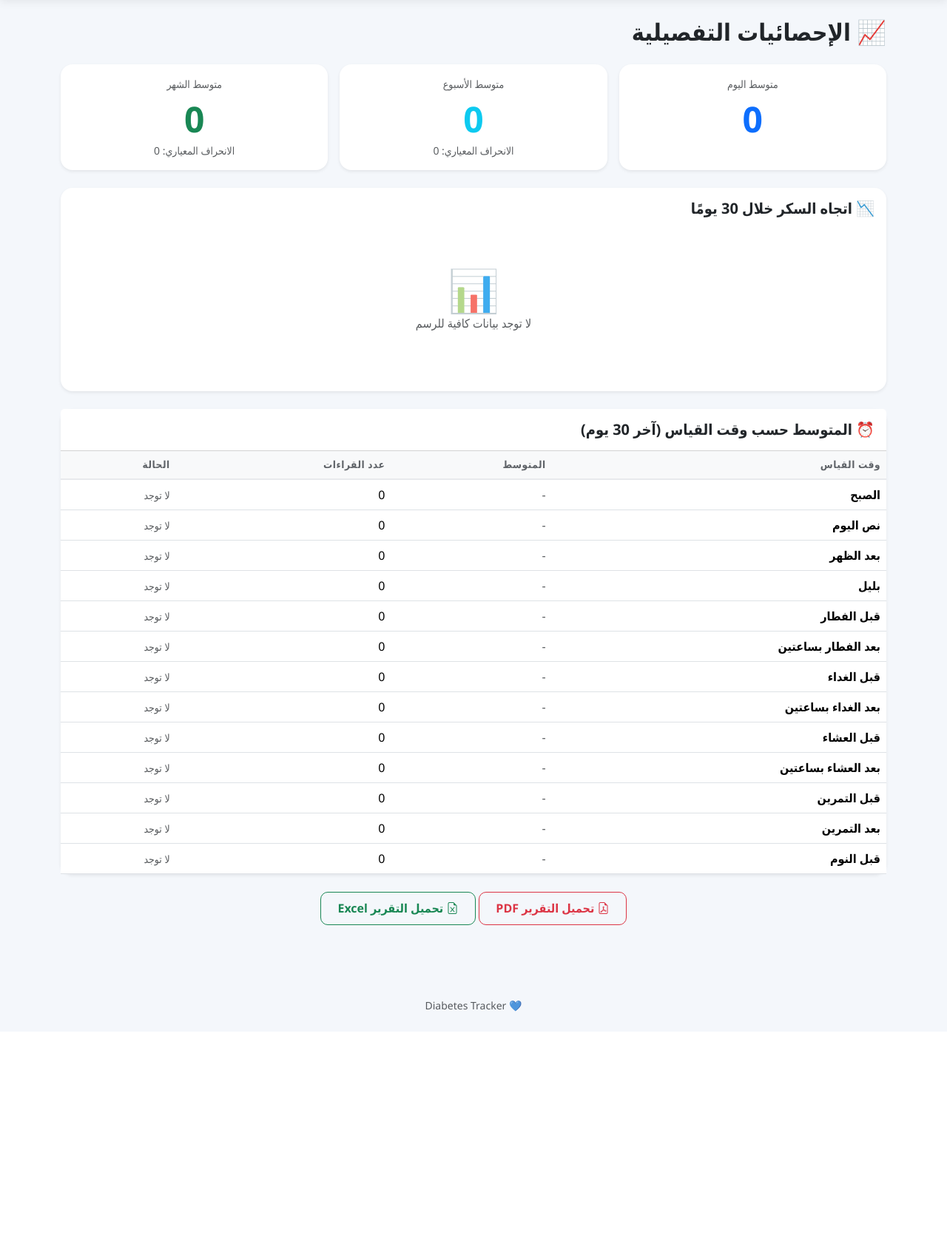
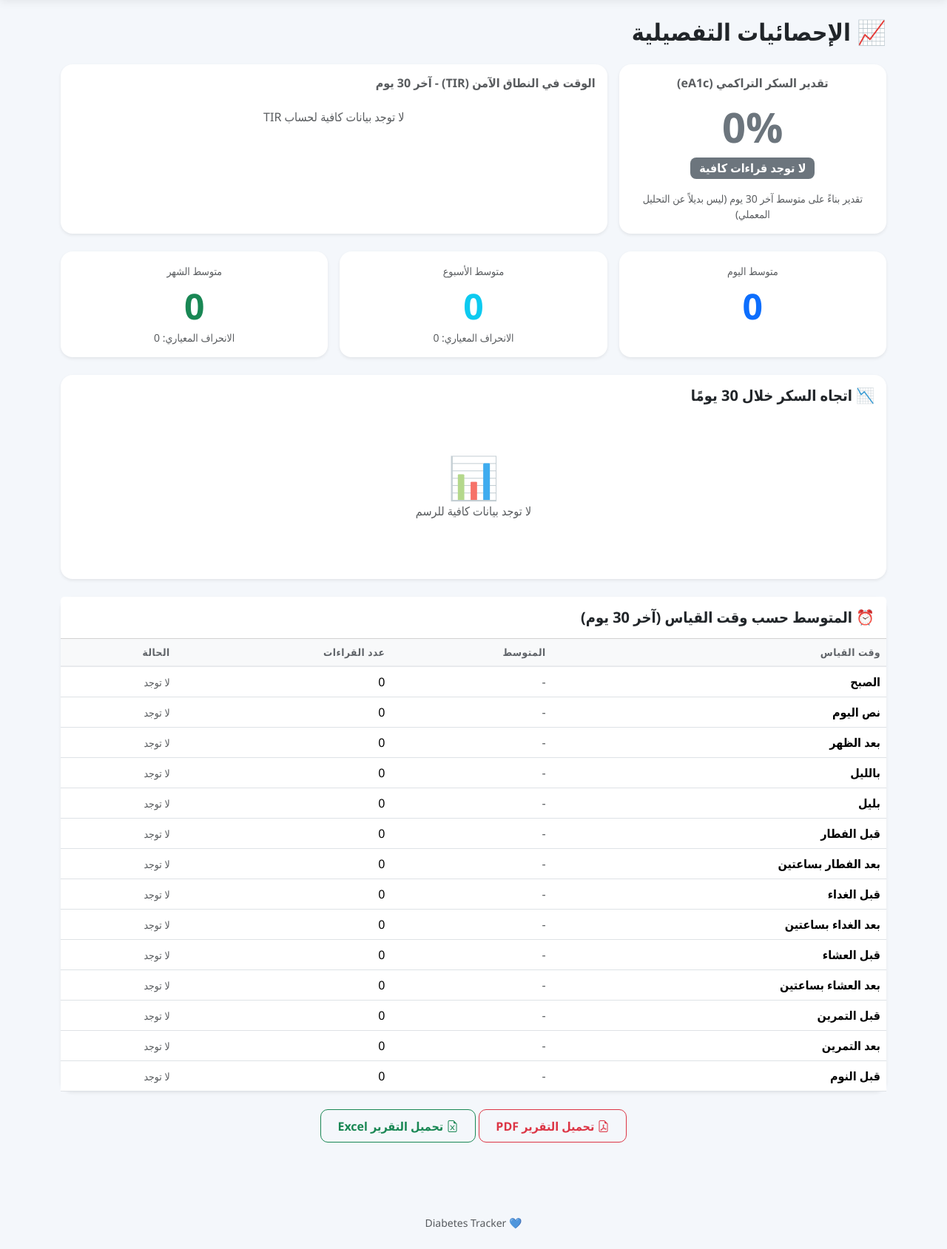
Before and after one commit to hussein8lolla/diabetes_app, a Flask app: page /readings/stats in a window 1280 px wide. Shown: the part 57-1746 px from the top of the page at 74% size. Before the commit the page ends 1425 px from the top, so only its background shows below. Run offline with Flask 3, Linux system fonts and the light colour scheme; the visitor is signed in with stand-in values (Sample User, id 1); data that the repository does not hold is empty; some libraries are stand-ins or nearby versions.

Commit message:
Add TIR, eA1c, and Carb features

```diff
--- a/forms.py
+++ b/forms.py
@@ -36,6 +36,7 @@ class ReadingForm(FlaskForm):
         ('Morning', 'الصبح'),
         ('Noon', 'نص اليوم'),
         ('Afternoon', 'بعد الظهر'),
+        ('Evening', 'بالليل'),
         ('Night', 'بليل'),
         ('Before Breakfast', 'قبل الفطار'),
         ('After Breakfast (2h)', 'بعد الفطار بساعتين'),
@@ -49,5 +50,6 @@ class ReadingForm(FlaskForm):
     ])
     medication_name = StringField('اسم الدواء', validators=[Optional(), Length(max=100)])
     medication_dose = FloatField('الجرعة', validators=[Optional(), NumberRange(min=0, max=200)])
+    carbs = IntegerField('الكربوهيدرات (بالجرام)', validators=[Optional(), NumberRange(min=0, max=500)]) # ✅ تمت الإضافة
     note = TextAreaField('ملاحظات', validators=[Optional(), Length(max=500)])
     submit = SubmitField('حفظ القياس')
--- a/models.py
+++ b/models.py
@@ -43,6 +43,7 @@ class Reading(db.Model):
     measurement_time = db.Column(db.String(50))
     medication_name = db.Column(db.String(100))
     medication_dose = db.Column(db.Float, default=0.0)
+    carbs = db.Column(db.Integer, default=0)  # ✅ تمت الإضافة هنا
     note = db.Column(db.Text)
     created_at = db.Column(db.DateTime, default=datetime.utcnow)
 
--- a/routes/readings.py
+++ b/routes/readings.py
@@ -29,6 +29,7 @@ def add():
             measurement_time=form.measurement_time.data,
             medication_name=form.medication_name.data or '',
             medication_dose=form.medication_dose.data or 0.0,
+            carbs=form.carbs.data or 0,  # ✅ تمت الإضافة
             note=form.note.data or ''
         )
         db.session.add(reading)
@@ -56,6 +57,7 @@ def edit(reading_id):
         reading.measurement_time = form.measurement_time.data
         reading.medication_name = form.medication_name.data or ''
         reading.medication_dose = form.medication_dose.data or 0.0
+        reading.carbs = form.carbs.data or 0  # ✅ تمت الإضافة
         reading.note = form.note.data or ''
         db.session.commit()
         flash('✅ تم تحديث القياس!', 'success')
@@ -88,8 +90,8 @@ def clear_all():
 def stats():
     def get_vals(days):
         start = (datetime.now() - timedelta(days=days)).strftime('%Y-%m-%d')
-        rows = Reading.query.filter_by(user_id=current_user.id)\
-                            .filter(Reading.date >= start).all()
+        rows = Reading.query.filter_by(user_id=current_user.id) \
+            .filter(Reading.date >= start).all()
         return [r.value for r in rows]
 
     today_vals = get_vals(0)
@@ -102,44 +104,72 @@ def stats():
     std_week = round(statistics.stdev(week_vals), 1) if len(week_vals) > 1 else 0
     std_month = round(statistics.stdev(month_vals), 1) if len(month_vals) > 1 else 0
 
+    # ================= حساب TIR و eA1c =================
+    total_readings = len(month_vals)
+    if total_readings > 0:
+        in_range = sum(1 for v in month_vals if 80 <= v <= 180)
+        high = sum(1 for v in month_vals if v > 180)
+        low = sum(1 for v in month_vals if v < 80)
+
+        tir_percentage = round((in_range / total_readings) * 100)
+        high_percentage = round((high / total_readings) * 100)
+        low_percentage = round((low / total_readings) * 100)
+
+        # حساب eA1c: (المتوسط + 46.7) / 28.7
+        ea1c = round((avg_month + 46.7) / 28.7, 1)
+
+        # تحديد حالة eA1c
+        if ea1c < 5.7:
+            a1c_status = "success"
+            a1c_text = "طبيعي"
+        elif ea1c < 6.5:
+            a1c_status = "warning"
+            a1c_text = "متوسط (ما قبل السكري)"
+        else:
+            a1c_status = "danger"
+            a1c_text = "مرتفع"
+    else:
+        tir_percentage = high_percentage = low_percentage = 0
+        ea1c = 0
+        a1c_status = "secondary"
+        a1c_text = "لا توجد قراءات كافية"
+
+    # إحصائيات وقت القياس
     time_labels = [
-        ('Morning', 'الصبح'),
-        ('Noon', 'نص اليوم'),
-        ('Afternoon', 'بعد الظهر'),
-        ('Night', 'بليل'),
-        ('Before Breakfast', 'قبل الفطار'),
-        ('After Breakfast (2h)', 'بعد الفطار بساعتين'),
-        ('Before Lunch', 'قبل الغداء'),
-        ('After Lunch (2h)', 'بعد الغداء بساعتين'),
-        ('Before Dinner', 'قبل العشاء'),
-        ('After Dinner (2h)', 'بعد العشاء بساعتين'),
-        ('Before Exercise', 'قبل التمرين'),
-        ('After Exercise', 'بعد التمرين'),
+        ('Morning', 'الصبح'), ('Noon', 'نص اليوم'), ('Afternoon', 'بعد الظهر'),
+        ('Evening', 'بالليل'), ('Night', 'بليل'),
+        ('Before Breakfast', 'قبل الفطار'), ('After Breakfast (2h)', 'بعد الفطار بساعتين'),
+        ('Before Lunch', 'قبل الغداء'), ('After Lunch (2h)', 'بعد الغداء بساعتين'),
+        ('Before Dinner', 'قبل العشاء'), ('After Dinner (2h)', 'بعد العشاء بساعتين'),
+        ('Before Exercise', 'قبل التمرين'), ('After Exercise', 'بعد التمرين'),
         ('Before Sleep', 'قبل النوم'),
     ]
     time_stats = []
     for en, ar in time_labels:
         start = (datetime.now() - timedelta(days=30)).strftime('%Y-%m-%d')
-        rows = Reading.query.filter_by(user_id=current_user.id, measurement_time=en)\
-                            .filter(Reading.date >= start).all()
+        rows = Reading.query.filter_by(user_id=current_user.id, measurement_time=en) \
+            .filter(Reading.date >= start).all()
         values = [r.value for r in rows]
         avg = round(statistics.mean(values), 1) if values else 0
         time_stats.append({'name_ar': ar, 'avg': avg, 'count': len(values)})
 
     chart_start = (datetime.now() - timedelta(days=30)).strftime('%Y-%m-%d')
-    chart_rows = Reading.query.filter_by(user_id=current_user.id)\
-                              .filter(Reading.date >= chart_start)\
-                              .order_by(Reading.date.asc(), Reading.time.asc()).all()
+    chart_rows = Reading.query.filter_by(user_id=current_user.id) \
+        .filter(Reading.date >= chart_start) \
+        .order_by(Reading.date.asc(), Reading.time.asc()).all()
     chart_labels = [f"{r.date} {r.time}" for r in chart_rows]
     chart_values = [r.value for r in chart_rows]
 
     return render_template('stats.html',
-        avg_today=avg_today, avg_week=avg_week, avg_month=avg_month,
-        std_week=std_week, std_month=std_month, time_stats=time_stats,
-        chart_labels=chart_labels, chart_values=chart_values)
+                           avg_today=avg_today, avg_week=avg_week, avg_month=avg_month,
+                           std_week=std_week, std_month=std_month, time_stats=time_stats,
+                           chart_labels=chart_labels, chart_values=chart_values,
+                           tir_percentage=tir_percentage, high_percentage=high_percentage,
+                           low_percentage=low_percentage,
+                           ea1c=ea1c, a1c_status=a1c_status, a1c_text=a1c_text, total_readings=total_readings
+                           )
 
 
-# ============ تصدير Excel ============
 @readings_bp.route('/export/excel')
 @login_required
 def export_excel():
@@ -150,7 +180,7 @@ def export_excel():
     ws = wb.active
     ws.title = "Diabetes Readings"
 
-    headers = ["Date", "Time", "Value", "Measurement Time", "Medication", "Dose", "Notes"]
+    headers = ["Date", "Time", "Value", "Measurement Time", "Medication", "Dose", "Carbs (g)", "Notes"]  # ✅ تمت الإضافة
     ws.append(headers)
 
     header_font = Font(bold=True, color="FFFFFF")
@@ -161,11 +191,11 @@ def export_excel():
         cell.fill = header_fill
         cell.alignment = Alignment(horizontal="center")
 
-    readings = Reading.query.filter_by(user_id=current_user.id)\
-                            .order_by(Reading.date.desc(), Reading.time.desc()).all()
+    readings = Reading.query.filter_by(user_id=current_user.id) \
+        .order_by(Reading.date.desc(), Reading.time.desc()).all()
     for r in readings:
         ws.append([r.date, r.time, r.value, r.measurement_time,
-                   r.medication_name, r.medication_dose, r.note])
+                   r.medication_name, r.medication_dose, r.carbs, r.note])  # ✅ تمت الإضافة
 
     for col in ws.columns:
         max_len = max((len(str(cell.value)) if cell.value else 0) for cell in col)
@@ -177,11 +207,10 @@ def export_excel():
 
     filename = f"diabetes_report_{current_user.username}_{datetime.now().strftime('%Y%m%d')}.xlsx"
     return send_file(output,
-        mimetype='application/vnd.openxmlformats-officedocument.spreadsheetml.sheet',
-        as_attachment=True, download_name=filename)
+                     mimetype='application/vnd.openxmlformats-officedocument.spreadsheetml.sheet',
+                     as_attachment=True, download_name=filename)
 
 
-# ============ تصدير PDF ============
 @readings_bp.route('/export/pdf')
 @login_required
 def export_pdf():
@@ -198,10 +227,10 @@ def export_pdf():
 
     styles = getSampleStyleSheet()
     title_style = ParagraphStyle('TitleStyle', parent=styles['Title'],
-        fontSize=18, textColor=colors.HexColor('#1a73e8'),
-        alignment=1, spaceAfter=20)
+                                 fontSize=18, textColor=colors.HexColor('#1a73e8'),
+                                 alignment=1, spaceAfter=20)
     subtitle_style = ParagraphStyle('SubtitleStyle', parent=styles['Heading2'],
-        fontSize=13, textColor=colors.HexColor('#333'), spaceAfter=10)
+                                    fontSize=13, textColor=colors.HexColor('#333'), spaceAfter=10)
 
     elements = []
     elements.append(Paragraph("Diabetes Readings Report", title_style))
@@ -212,8 +241,8 @@ def export_pdf():
 
     def get_vals(days):
         start = (datetime.now() - timedelta(days=days)).strftime('%Y-%m-%d')
-        rows = Reading.query.filter_by(user_id=current_user.id)\
-                            .filter(Reading.date >= start).all()
+        rows = Reading.query.filter_by(user_id=current_user.id) \
+            .filter(Reading.date >= start).all()
         return [r.value for r in rows]
 
     today_vals = get_vals(0)
@@ -248,18 +277,21 @@ def export_pdf():
     elements.append(Spacer(1, 20))
 
     elements.append(Paragraph("Recent Readings:", subtitle_style))
-    readings = Reading.query.filter_by(user_id=current_user.id)\
-                            .order_by(Reading.date.desc(), Reading.time.desc())\
-                            .limit(50).all()
+    readings = Reading.query.filter_by(user_id=current_user.id) \
+        .order_by(Reading.date.desc(), Reading.time.desc()) \
+        .limit(50).all()
 
     if readings:
-        table_data = [["Date", "Time", "Value", "Meas. Time", "Medication", "Dose"]]
+        table_data = [["Date", "Time", "Value", "Meas. Time", "Medication", "Dose", "Carbs(g)"]]  # ✅ تمت الإضافة
         for r in readings:
             table_data.append([r.date, r.time, str(r.value),
-                r.measurement_time or '-', r.medication_name or '-',
-                str(r.medication_dose or 0)])
+                               r.measurement_time or '-', r.medication_name or '-',
+                               str(r.medication_dose or 0), str(r.carbs or 0)])  # ✅ تمت الإضافة
+
+        # تعديل عرض الأعمدة عشان تاخد الـ 7 أعمدة
         readings_table = Table(table_data,
-            colWidths=[1*inch, 0.8*inch, 0.7*inch, 1.6*inch, 1.2*inch, 0.7*inch])
+                               colWidths=[0.8 * inch, 0.6 * inch, 0.6 * inch, 1.4 * inch, 1.0 * inch, 0.6 * inch,
+                                          0.6 * inch])
         readings_table.setStyle(TableStyle([
             ('BACKGROUND', (0, 0), (-1, 0), colors.HexColor('#1a73e8')),
             ('TEXTCOLOR', (0, 0), (-1, 0), colors.white),
--- a/templates/dashboard.html
+++ b/templates/dashboard.html
@@ -71,11 +71,12 @@
     <div class="card-body p-0">
         {% if readings %}
         <div class="table-responsive">
-            <table class="table table-hover align-middle mb-0">
+            <table class="table table-hover align-middle mb-0 text-nowrap">
                 <thead class="table-light">
                     <tr>
                         <th>التاريخ</th><th>الوقت</th><th>القيمة</th>
                         <th>وقت القياس</th><th>الدواء</th><th>الجرعة</th>
+                        <th>الكربوهيدرات</th> <!-- ✅ تمت الإضافة -->
                         <th class="text-center">إجراءات</th>
                     </tr>
                 </thead>
@@ -96,6 +97,7 @@
                         <td><small class="text-muted">{{ r.measurement_time or '-' }}</small></td>
                         <td>{{ r.medication_name or '-' }}</td>
                         <td>{{ r.medication_dose or 0 }}</td>
+                        <td>{{ r.carbs or 0 }} جم</td> <!-- ✅ تمت الإضافة -->
                         <td class="text-center">
                             <a href="{{ url_for('readings.edit', reading_id=r.id) }}" class="btn btn-sm btn-outline-primary">
                                 <i class="bi bi-pencil"></i>
--- a/templates/stats.html
+++ b/templates/stats.html
@@ -4,6 +4,50 @@
 {% block content %}
 <h2 class="fw-bold mb-4">📈 الإحصائيات التفصيلية</h2>
 
+<!-- قسم السكر التراكمي والوقت في النطاق -->
+<div class="row g-3 mb-4">
+    <!-- eA1c -->
+    <div class="col-md-4">
+        <div class="card border-0 shadow-sm h-100">
+            <div class="card-body text-center">
+                <h6 class="text-muted fw-bold mb-3">تقدير السكر التراكمي (eA1c)</h6>
+                <div class="display-4 fw-bold text-{{ a1c_status }} mb-2">
+                    {{ ea1c }}%
+                </div>
+                <span class="badge bg-{{ a1c_status }} fs-6">{{ a1c_text }}</span>
+                <p class="text-muted small mt-3 mb-0">تقدير بناءً على متوسط آخر 30 يوم (ليس بديلاً عن التحليل المعملي)</p>
+            </div>
+        </div>
+    </div>
+
+    <!-- TIR -->
+    <div class="col-md-8">
+        <div class="card border-0 shadow-sm h-100">
+            <div class="card-body">
+                <h6 class="text-muted fw-bold mb-3">الوقت في النطاق الآمن (TIR) - آخر 30 يوم</h6>
+                {% if total_readings > 0 %}
+                <div class="d-flex justify-content-between mb-1">
+                    <span class="text-success fw-bold">في النطاق ({{ tir_percentage }}%)</span>
+                    <span class="text-warning fw-bold">عالي ({{ high_percentage }}%)</span>
+                    <span class="text-danger fw-bold">واطي ({{ low_percentage }}%)</span>
+                </div>
+                <div class="progress" style="height: 25px; border-radius: 12px;">
+                    <div class="progress-bar bg-success" role="progressbar" style="width: {{ tir_percentage }}%" title="في النطاق"></div>
+                    <div class="progress-bar bg-warning" role="progressbar" style="width: {{ high_percentage }}%" title="عالي"></div>
+                    <div class="progress-bar bg-danger" role="progressbar" style="width: {{ low_percentage }}%" title="واطي"></div>
+                </div>
+                <div class="mt-3 text-center">
+                    <small class="text-muted">الهدف الطبي: أن تكون نسبة "في النطاق" أكثر من <b>70%</b></small>
+                </div>
+                {% else %}
+                <p class="text-muted text-center mt-4">لا توجد بيانات كافية لحساب TIR</p>
+                {% endif %}
+            </div>
+        </div>
+    </div>
+</div>
+
+<!-- المتوسطات العامة -->
 <div class="row g-3 mb-4">
     <div class="col-md-4">
         <div class="card border-0 shadow-sm h-100">
```
Also changed, not shown: templates/add_reading.html (+8 -2 lines), templates/edit_reading.html (+8 -2 lines).
